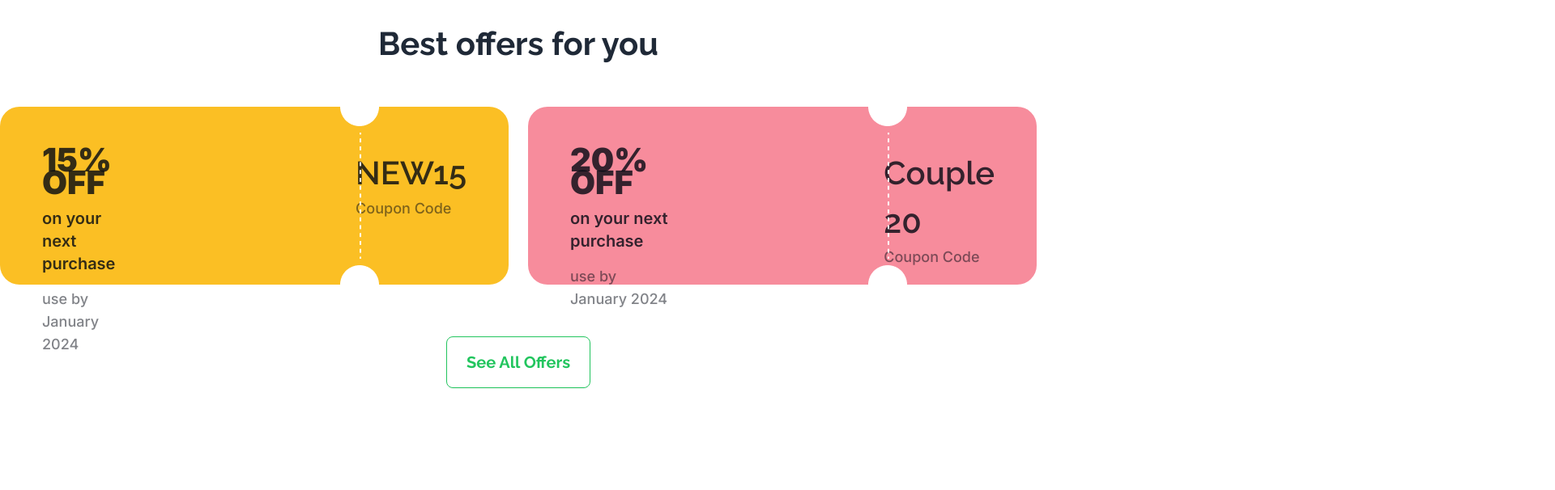
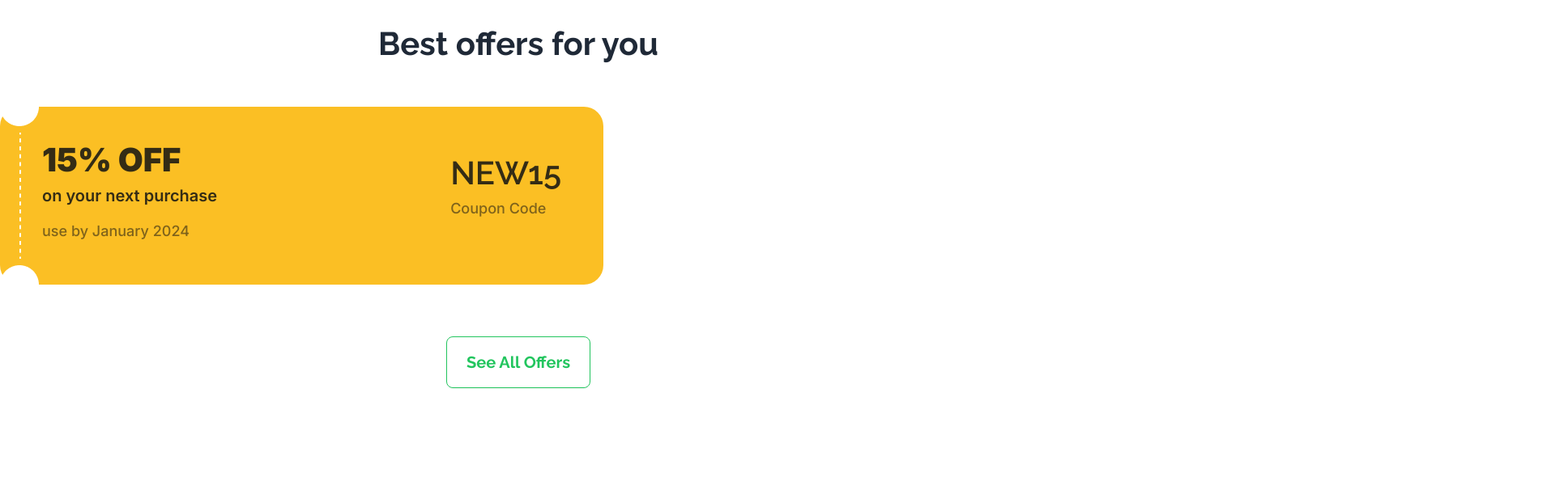
Before and after one commit to w3rashed/assignment-5, a plain HTML site: page index.html in a window 1280 px wide. Shown: the part 900-1506 px from the top of the page at 81% size, 1920 px wide, since content can reach past the window. Drawn offline with nearby package versions, Linux system fonts and the light colour scheme.

Commit message:
bug fixing -1

```diff
--- a/index.html
+++ b/index.html
@@ -81,49 +81,28 @@
         <section class="container mx-auto">
             <h2 class="mt-48 mb-12 text-center font-[raleway] text-[40px] font-bold ">Best offers for you</h2>
 
-            <div class="mb-16 flex gap-6 justify-evenly">
-                <!-- coupon card -1 -->
-                <div class="flex-1 card  rounded-3xl  bg-amber-400">
-                    <div class=" text-primary-content absolute">
-                        <div class="p-[52px]  ">
-                            <div class="flex gap-72 ">
+            <div class="mb-16 flex justify-between">
+                <!-- discount coupon card -1 -->
+                <div>
+                    <div class="flex  sm:gap-72  justify-between bg-amber-400  lg:p-[52px] px-4 py-[52px] rounded-3xl absolute" >
                         <div class="">
                             <h2 class="card-title text-[#030712cc] font-[inter] text-[40px] font-black">15% OFF</h2>
                             <h3 class="text-[#030712cc] font-semibold text-xl my-4">on your next purchase</h3>
                             <p class="text-[#03071280] font-medium text-lg">use by January 2024</p>
                         </div>
                         <div class="">
+                            <div>
                                 <h2 class="font-[raleway] text-[#030712cc] text-[40px] font-semibold">NEW15</h2>
                                 <p class="text-[#03071280] font-medium text-lg">Coupon Code</p>
                             </div>
                         </div>
                     </div>
-                    </div>
-                    <div class="relative left-[420px]">
+                    <div class="relative ">
                         <img src="images/cupon-devider.png" alt="">
                     </div>
                 </div>
-                <!-- coupon card -2 -->
-                <div class="flex-1 card  rounded-3xl  bg-[#F78C9C] ">
-                    <div class="text-primary-content absolute">
-                        <div class="p-[52px]  ">
-                            <div class="flex gap-64 ">
-                                <div class="">
-                                    <h2 class="card-title text-[#030712cc] font-[inter] text-[40px] font-black">20% OFF</h2>
-                                    <h3 class="text-[#030712cc] font-semibold text-xl my-4">on your next purchase</h3>
-                                    <p class="text-[#03071280] font-medium text-lg">use by January 2024</p>
-                                </div>
-                                <div>
-                                    <h2 class="font-[raleway] text-[#030712cc] text-[40px] font-semibold">Couple 20</h2>
-                                    <p class="text-[#03071280] font-medium text-lg">Coupon Code</p>
-                                </div>
-                            </div>
-                        </div>
-                    </div>
-                    <div class="relative left-[420px]">
-                        <img src="images/cupon-devider.png" alt="">
-                    </div>
-                </div>
+
+
             </div>
             <div class="flex justify-center">
                 <button class="btn btn-lg bg-transparent text-green-500 border-green-500 font-[raleway] text-xl font-bold">See All Offers</button>
@@ -192,11 +171,8 @@
                             <p class="text-[#03071280] font-medium text-lg">Per Seat</p>
                         </div>
                     </div>
-
-
-
                 </div>
-                <div class="relative left-[1200px] top-12">
+                <div class="relative   flex justify-end top-11 right-60">
                     <img class="w-24" src="images/info-devider.png" alt="">
                 </div>
 
@@ -383,11 +359,11 @@
                     </div>
                     <div>
                         <h3 class="font-[raleway] font-semibold text-xl">Download our app</h3>
-                        <div class=" border-2 border-white mt-4 py-3 px-4 flex gap-2">
+                        <div class=" border-2 border-white rounded-2xl mt-4 py-3 px-4 flex gap-2">
                             <img class="" src="images/playstore.png" alt="">
                             <div>
                                 <p class="">GET IT ON</p>
-                                <p class="text-3xl font-bold">Google Play</p>
+                                <p class="text-2xl font-bold">Google Play</p>
                             </div>
                         </div>
                     </div>
```
Lines whose indentation alone changed are shown as unchanged.
